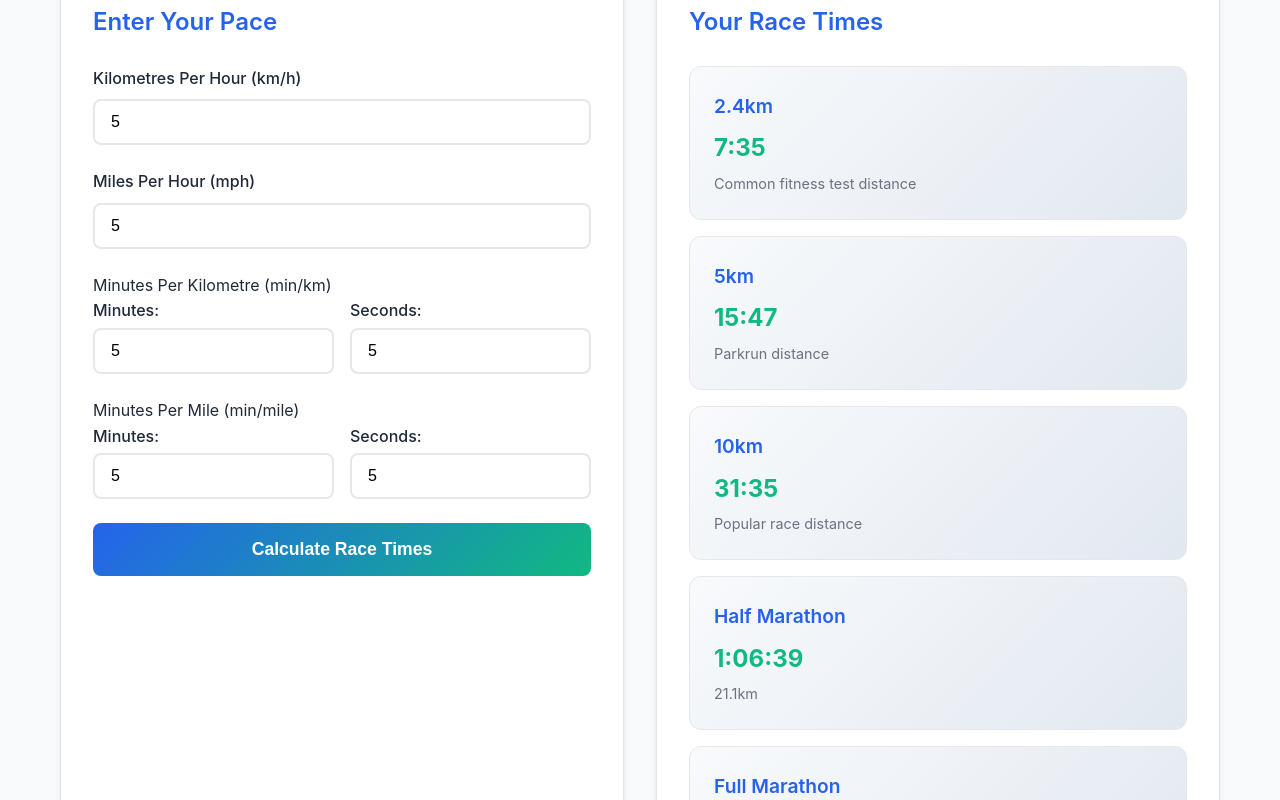
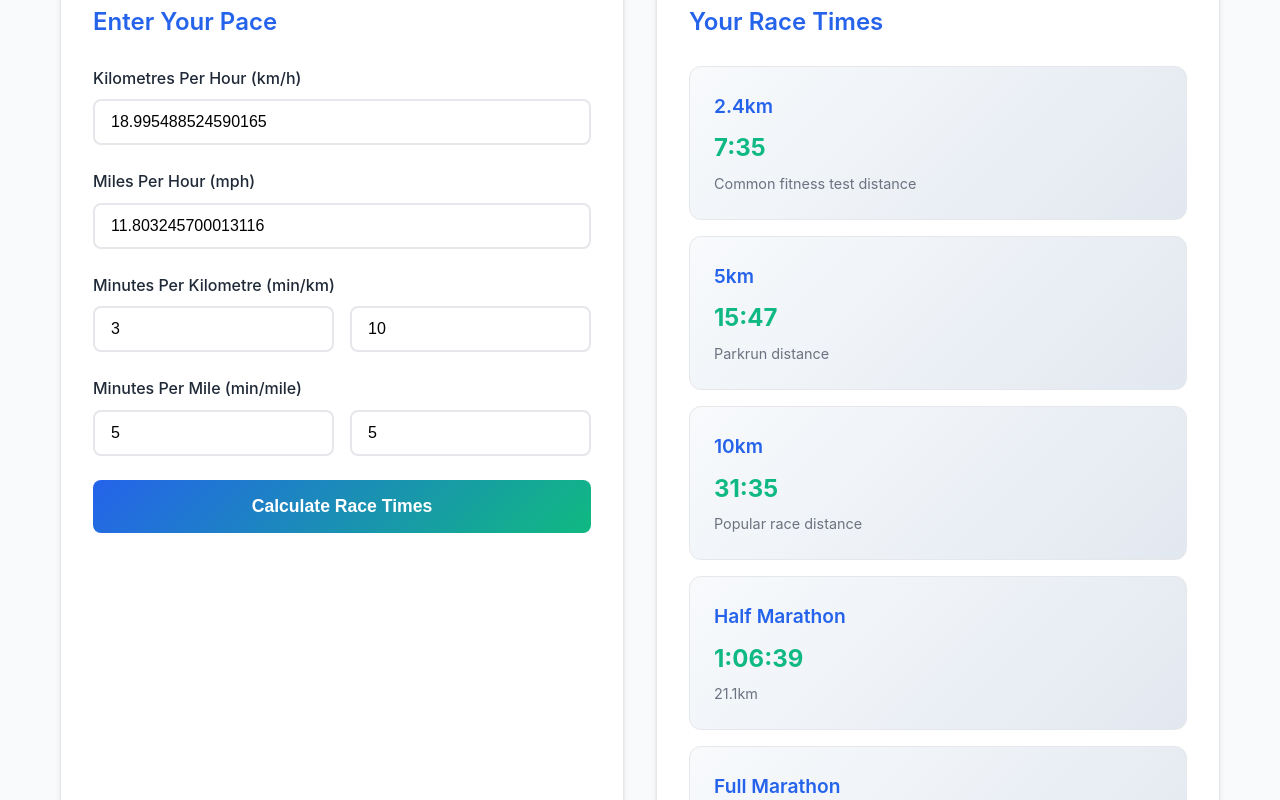
Before and after one commit to gabriel-lau/Online-Running-Pace-Calculator, a website: page index.html in a window 1280 px wide. Both pictures are taken after typing "5", "5", "5", "5", "5", "5" into the empty fields and a click on the button "Calculate Race Times". Shown: the part 246-1046 px from the top of the page. Drawn offline with Linux system fonts and the light colour scheme.

Commit message:
Added pace calculations and handling of variable switching

```diff
--- a/index.html
+++ b/index.html
@@ -30,36 +30,28 @@
 					</div> -->
 
 					<div class="input-group">
-						<label for="pace-value-kmh">Kilometres Per Hour (km/h)</label>
-						<input type="number" id="pace-value-kmh" step="0.1" placeholder="Enter your pace" />
+						<label>Kilometres Per Hour (km/h)</label>
+						<input type="number" id="pace-value-kmh" step="0.1" placeholder="Pace" />
 					</div>
 
 					<div class="input-group">
-						<label for="pace-value-mph">Miles Per Hour (mph)</label>
-						<input type="number" id="pace-value-mph" step="0.1" placeholder="Enter your pace" />
+						<label>Miles Per Hour (mph)</label>
+						<input type="number" id="pace-value-mph" step="0.1" placeholder="Pace" />
 					</div>
 
-					<label for="pace-value-min-km">Minutes Per Kilometre (min/km)</label>
-					<div class="input-group time-inputs" id="time-inputs">
-						<div class="time-input">
-							<label for="minutes-min-km">Minutes:</label>
-							<input type="number" id="minutes-min-km" min="0" max="59" placeholder="0" />
-						</div>
-						<div class="time-input">
-							<label for="seconds-min-km">Seconds:</label>
-							<input type="number" id="seconds-min-km" min="0" max="59" placeholder="0" />
+					<div class="input-group">
+						<label>Minutes Per Kilometre (min/km)</label>
+						<div class="time-inputs" id="time-inputs">
+							<input type="number" id="minutes-min-km" min="0" max="59" placeholder="Minutes" />
+							<input type="number" id="seconds-min-km" min="0" max="59" placeholder="Seconds" />
 						</div>
 					</div>
 
-					<label for="pace-value-min-mile">Minutes Per Mile (min/mile)</label>
-					<div class="input-group time-inputs" id="time-inputs">
-						<div class="time-input">
-							<label for="minutes-min-mile">Minutes:</label>
-							<input type="number" id="minutes-min-mile" min="0" max="59" placeholder="0" />
-						</div>
-						<div class="time-input">
-							<label for="seconds-min-mile">Seconds:</label>
-							<input type="number" id="seconds-min-mile" min="0" max="59" placeholder="0" />
+					<div class="input-group">
+						<label>Minutes Per Mile (min/mile)</label>
+						<div class="time-inputs" id="time-inputs">
+							<input type="number" id="minutes-min-mile" min="0" max="59" placeholder="Minutes" />
+							<input type="number" id="seconds-min-mile" min="0" max="59" placeholder="Seconds" />
 						</div>
 					</div>
 
--- a/script.js
+++ b/script.js
@@ -2,14 +2,21 @@ class PaceCalculator {
   constructor() {
     // this.paceTypeSelect = document.getElementById('pace-type');
     this.selectedPaceType = 'kmh'; // Default pace type
-    this.paceValueInput = document.getElementById('pace-value-kmh');
 
+    // Input for Kilometres per hour
     this.paceValueInputKmh = document.getElementById('pace-value-kmh');
+
+    // Input for Miles per hour
     this.paceValueInputMph = document.getElementById('pace-value-mph');
+
+    // Input for Minutes per Kilometre (min/km)
     this.minutesInputMinkm = document.getElementById('minutes-min-km');
     this.secondsInputMinkm = document.getElementById('seconds-min-km');
+
+    // Input for Minutes per Mile (min/mile)
     this.minutesInputMinmile = document.getElementById('minutes-min-mile');
     this.secondsInputMinmile = document.getElementById('seconds-min-mile');
+
     this.calculateBtn = document.getElementById('calculate-btn');
     this.resultsSection = document.getElementById('results-section');
 
@@ -36,17 +43,29 @@ class PaceCalculator {
     this.calculateBtn.addEventListener('click', () => this.calculateRaceTimes());
 
     // Enter key support
-    // this.paceValueInput.addEventListener('keypress', e => {
-    //   if (e.key === 'Enter') this.calculateRaceTimes();
-    // });
+    this.paceValueInputKmh.addEventListener('keypress', e => {
+      if (e.key === 'Enter') this.calculateRaceTimes();
+    });
 
-    // this.minutesInput.addEventListener('keypress', e => {
-    //   if (e.key === 'Enter') this.calculateRaceTimes();
-    // });
+    this.paceValueInputMph.addEventListener('keypress', e => {
+      if (e.key === 'Enter') this.calculateRaceTimes();
+    });
 
-    // this.secondsInput.addEventListener('keypress', e => {
-    //   if (e.key === 'Enter') this.calculateRaceTimes();
-    // });
+    this.minutesInputMinkm.addEventListener('keypress', e => {
+      if (e.key === 'Enter') this.calculateRaceTimes();
+    });
+
+    this.secondsInputMinkm.addEventListener('keypress', e => {
+      if (e.key === 'Enter') this.calculateRaceTimes();
+    });
+
+    this.minutesInputMinmile.addEventListener('keypress', e => {
+      if (e.key === 'Enter') this.calculateRaceTimes();
+    });
+
+    this.secondsInputMinmile.addEventListener('keypress', e => {
+      if (e.key === 'Enter') this.calculateRaceTimes();
+    });
   }
 
   updatePaceInputs(paceType) {
@@ -66,30 +85,62 @@ class PaceCalculator {
       this.minutesInput = this.minutesInputMinmile;
       this.secondsInput = this.secondsInputMinmile;
     }
-    console.log(`Updating pace inputs for type: ${this.selectedPaceType}`);
 
-    // Clear other inputs
-    // Show converted values based on selected pace type (Need to create a function to handle this)
+    this.updatePaceInputValues(paceType);
+  }
 
-    // if (paceType === 'min-km' || paceType === 'min-mile') {
-    //   this.paceValueInput.style.display = 'none';
-    //   this.paceUnitSpan.style.display = 'none';
-    //   this.timeInputsDiv.style.display = 'grid';
-    // } else {
-    //   this.paceValueInput.style.display = 'block';
-    //   this.paceUnitSpan.style.display = 'inline-block';
-    //   this.timeInputsDiv.style.display = 'none';
+  updatePaceInputValues(paceType) {
+    // Calculate equivalent pace values for other inputs
+    const paceTypeArr = ['kmh', 'mph', 'min-km', 'min-mile'];
+    const paceValue = parseFloat(this.paceValueInput?.value) || 0;
+    const minutes = this.minutesInput ? parseInt(this.minutesInput.value) : 0;
+    const seconds = this.secondsInput ? parseInt(this.secondsInput.value) : 0;
+    const paceInKmh = this.convertToKmh(paceType, paceValue, minutes, seconds);
+    for (const type of paceTypeArr) {
+      if (type === paceType) continue;
+      if (type === 'kmh') {
+        this.paceValueInputKmh.value = paceInKmh;
+      } else if (type === 'mph') {
+        this.paceValueInputMph.value = this.calculateKmhToMph(paceInKmh);
+      } else if (type === 'min-km') {
+        const minKm = this.calculateKmhToMinKm(paceInKmh);
+        this.minutesInputMinkm.value = minKm.minutes;
+        this.secondsInputMinkm.value = minKm.seconds;
+      } else if (type === 'min-mile') {
+        const minMile = this.calculateKmhToMinMile(paceInKmh);
+        this.minutesInputMinmile.value = minMile.minutes;
+        this.secondsInputMinmile.value = minMile.seconds;
+      }
+    }
 
-    //   // Update unit text
-    //   switch (paceType) {
-    //     case 'kmh':
-    //       this.paceUnitSpan.textContent = 'km/h';
-    //       break;
-    //     case 'mph':
-    //       this.paceUnitSpan.textContent = 'mph';
-    //       break;
-    //   }
-    // }
+  }
+
+  calculateKmhToMph(kmh) {
+    return kmh * 0.621371;
+  }
+
+  calculateKmhToMinKm(kmh) {
+    const paceInMinutes = 60 / kmh;
+    const minutes = Math.floor(paceInMinutes);
+    const seconds = Math.round((paceInMinutes % 1) * 60);
+    return { minutes, seconds };
+  }
+
+  calculateKmhToMinMile(kmh) {
+    const mph = this.calculateKmhToMph(kmh);
+    const paceInMinutes = 60 / mph;
+    const minutes = Math.floor(paceInMinutes);
+    const seconds = Math.round((paceInMinutes % 1) * 60);
+    return { minutes, seconds };
+  }
+
+  removeErrorStyles() {
+    this.paceValueInputKmh.classList.remove('input-error');
+    this.paceValueInputMph.classList.remove('input-error');
+    this.minutesInputMinkm.classList.remove('input-error');
+    this.secondsInputMinkm.classList.remove('input-error');
+    this.minutesInputMinmile.classList.remove('input-error');
+    this.secondsInputMinmile.classList.remove('input-error');
   }
 
   validateInputs() {
@@ -97,10 +148,9 @@ class PaceCalculator {
     let isValid = true;
 
     // Remove previous error styles
-    // this.paceValueInput.classList.remove('input-error');
-    // this.minutesInput.classList.remove('input-error');
-    // this.secondsInput.classList.remove('input-error');
+    this.removeErrorStyles();
 
+    //  If time inputs are used
     if (paceType === 'min-km' || paceType === 'min-mile') {
       const minutes = parseInt(this.minutesInput.value) || 0;
       const seconds = parseInt(this.secondsInput.value) || 0;
@@ -110,7 +160,7 @@ class PaceCalculator {
         this.secondsInput.classList.add('input-error');
         isValid = false;
       }
-    } else {
+    } else { // If pace inputs are used
       const paceValue = parseFloat(this.paceValueInput.value);
 
       if (!paceValue || paceValue <= 0) {
@@ -169,9 +219,9 @@ class PaceCalculator {
     }
 
     const paceType = this.selectedPaceType;
-    const paceValue = parseFloat(this.paceValueInput.value) || 0;
-    const minutes = this.minutesInput ? parseInt(this.minutesInput.value) : 0;
-    const seconds = this.secondsInput ? parseInt(this.secondsInput.value) : 0;
+    const paceValue = parseFloat(this.paceValueInput?.value) || 0;
+    const minutes = parseInt(this.minutesInput?.value) || 0;
+    const seconds = parseInt(this.secondsInput?.value) || 0;
 
     try {
       const speedKmh = this.convertToKmh(paceType, paceValue, minutes, seconds);
```
Also changed, not shown: TODO.md (deleted, +0 -3 lines).
